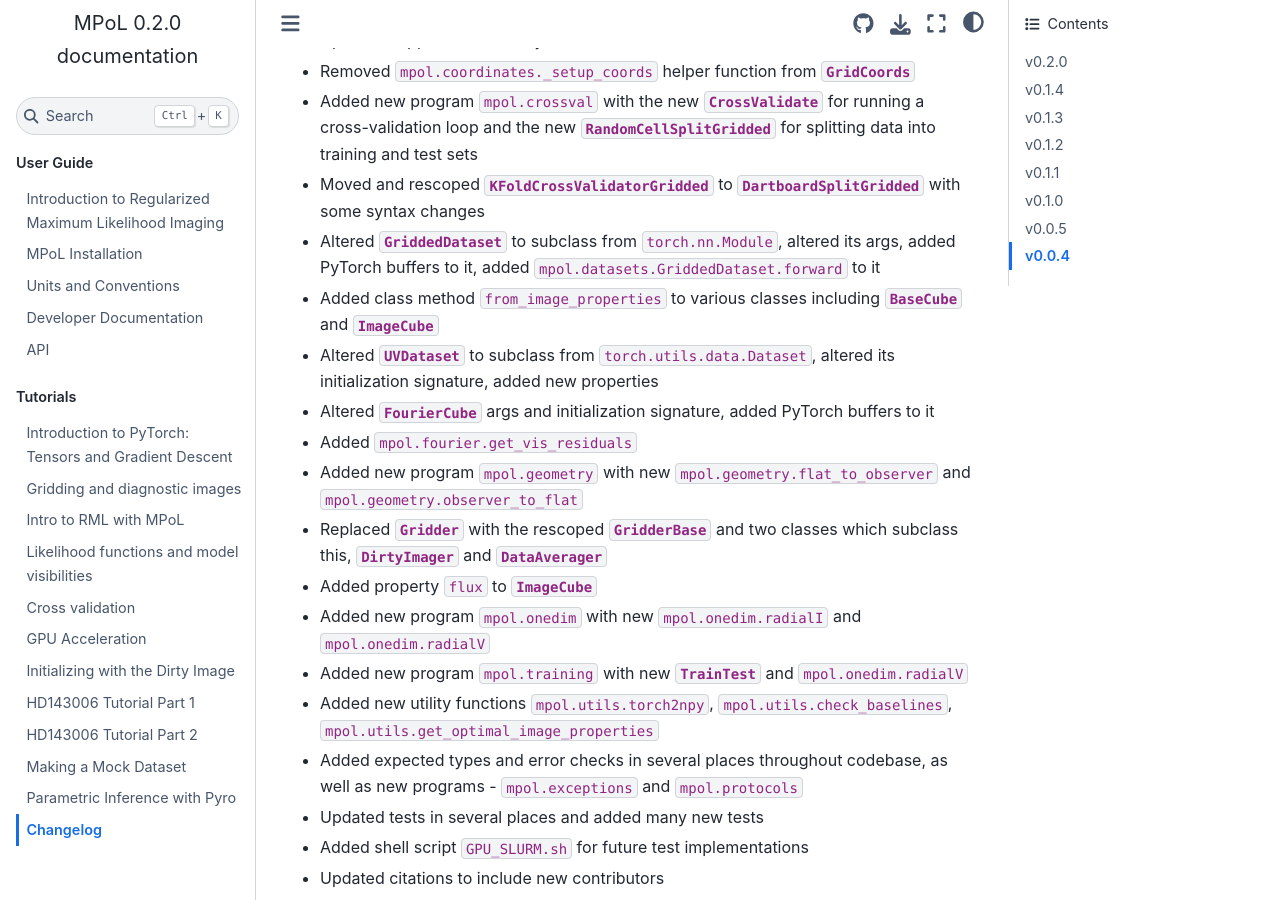
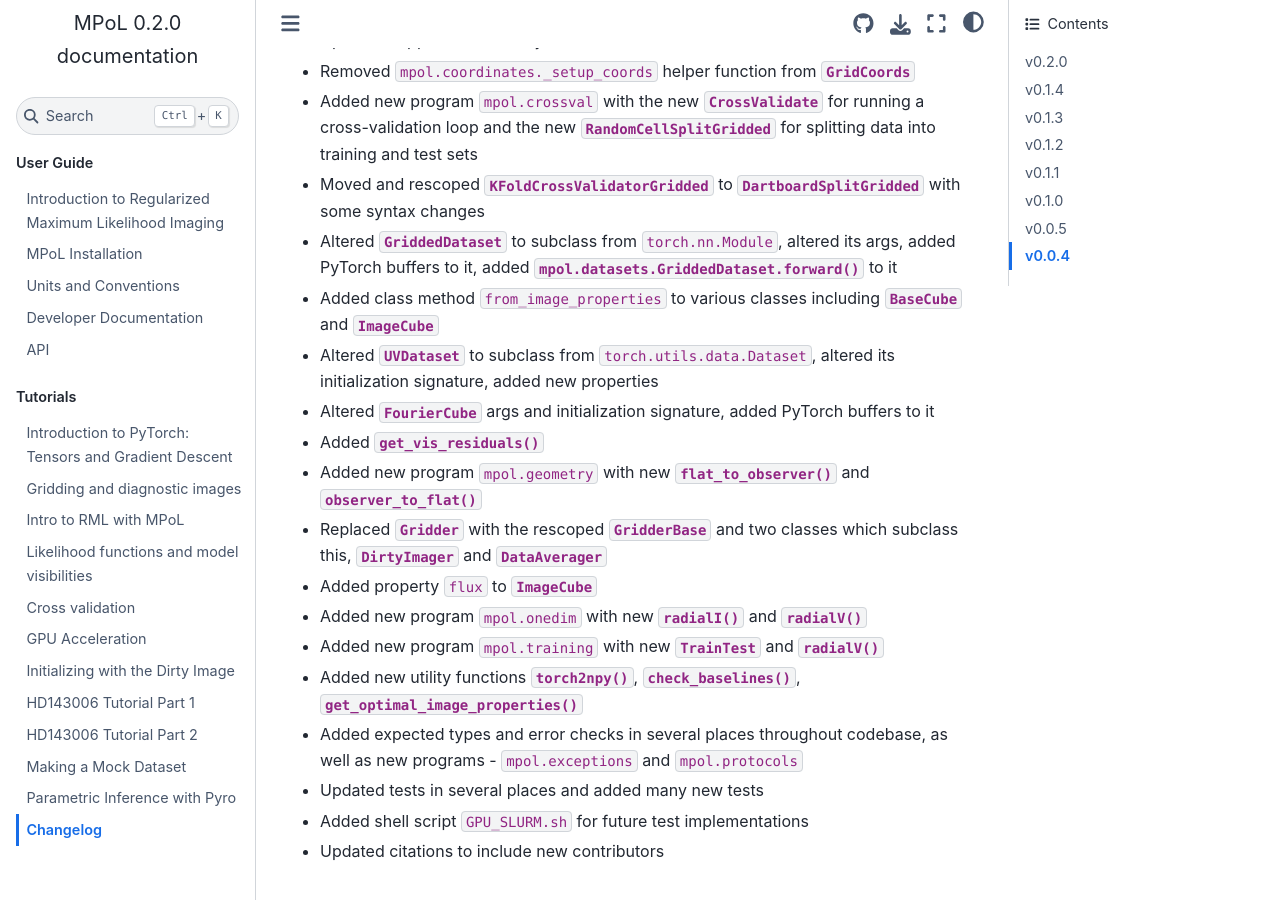
Before and after one commit to MPoL-dev/MPoL, a Sphinx documentation site: the page built from docs/changelog.md, in a window 1280 px wide and 900 px high, scrolled down 549 px. Built offline with Sphinx 7.4.7 and the Sphinx Book theme 1.1.4, drawn with Linux system fonts in a browser that asks for light colours; cross-references to code outside the pages are shown as plain code; some of the changed lines change nothing that is shown.

Commit message:
changelog: correct {function} to {func}

```diff
--- a/docs/changelog.md
+++ b/docs/changelog.md
@@ -19,17 +19,17 @@
 - Removed `mpol.coordinates._setup_coords` helper function from {class}`~mpol.coordinates.GridCoords`
 - Added new program `mpol.crossval` with the new {class}`~mpol.crossval.CrossValidate` for running a cross-validation loop and the new {class}`~mpol.crossval.RandomCellSplitGridded` for splitting data into training and test sets
 - Moved and rescoped {class}`~mpol.datasets.KFoldCrossValidatorGridded` to {class}`~mpol.crossval.DartboardSplitGridded` with some syntax changes
-- Altered {class}`~mpol.datasets.GriddedDataset` to subclass from `torch.nn.Module`, altered its args, added PyTorch buffers to it, added {function}`mpol.datasets.GriddedDataset.forward` to it
+- Altered {class}`~mpol.datasets.GriddedDataset` to subclass from `torch.nn.Module`, altered its args, added PyTorch buffers to it, added {func}`mpol.datasets.GriddedDataset.forward` to it
 - Added class method `from_image_properties` to various classes including {class}`~mpol.images.BaseCube` and {class}`~mpol.images.ImageCube`
 - Altered {class}`~mpol.datasets.UVDataset` to subclass from `torch.utils.data.Dataset`, altered its initialization signature, added new properties
 - Altered {class}`~mpol.fourier.FourierCube` args and initialization signature, added PyTorch buffers to it
-- Added {function}`~mpol.fourier.get_vis_residuals`
-- Added new program `mpol.geometry` with new {function}`~mpol.geometry.flat_to_observer` and {function}`~mpol.geometry.observer_to_flat`
+- Added {func}`~mpol.fourier.get_vis_residuals`
+- Added new program `mpol.geometry` with new {func}`~mpol.geometry.flat_to_observer` and {func}`~mpol.geometry.observer_to_flat`
 - Replaced {class}`~mpol.gridding.Gridder` with the rescoped {class}`~mpol.gridding.GridderBase` and two classes which subclass this, {class}`~mpol.gridding.DirtyImager` and {class}`~mpol.gridding.DataAverager`
 - Added property `flux` to {class}`~mpol.images.ImageCube`
-- Added new program `mpol.onedim` with new {function}`~mpol.onedim.radialI` and {function}`~mpol.onedim.radialV`
-- Added new program `mpol.training` with new {class}`~mpol.training.TrainTest` and {function}`~mpol.onedim.radialV`
-- Added new utility functions {function}`~mpol.utils.torch2npy`, {function}`~mpol.utils.check_baselines`, {function}`~mpol.utils.get_optimal_image_properties`
+- Added new program `mpol.onedim` with new {func}`~mpol.onedim.radialI` and {func}`~mpol.onedim.radialV`
+- Added new program `mpol.training` with new {class}`~mpol.training.TrainTest` and {func}`~mpol.onedim.radialV`
+- Added new utility functions {func}`~mpol.utils.torch2npy`, {func}`~mpol.utils.check_baselines`, {func}`~mpol.utils.get_optimal_image_properties`
 - Added expected types and error checks in several places throughout codebase, as well as new programs - `mpol.exceptions` and `mpol.protocols`
 - Updated tests in several places and added many new tests
 - Added shell script `GPU_SLURM.sh` for future test implementations
```
